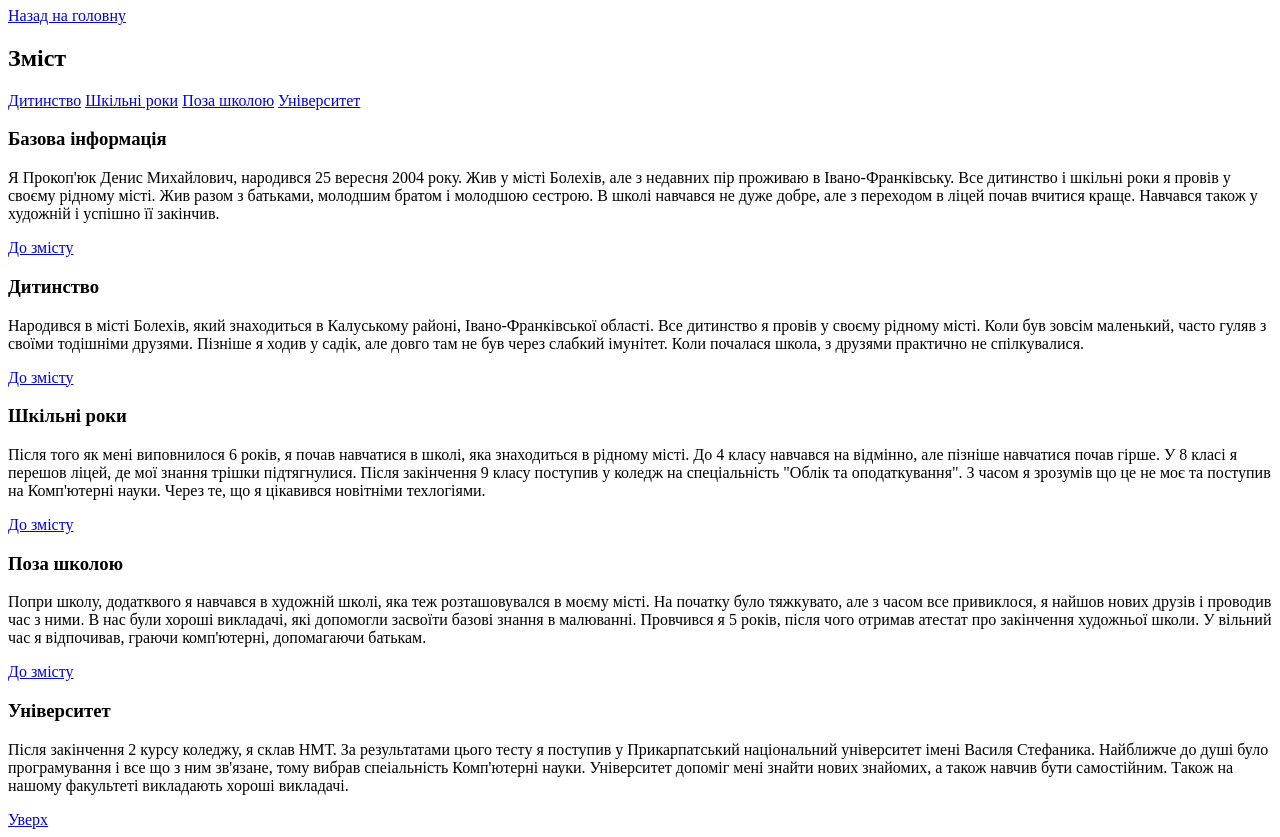
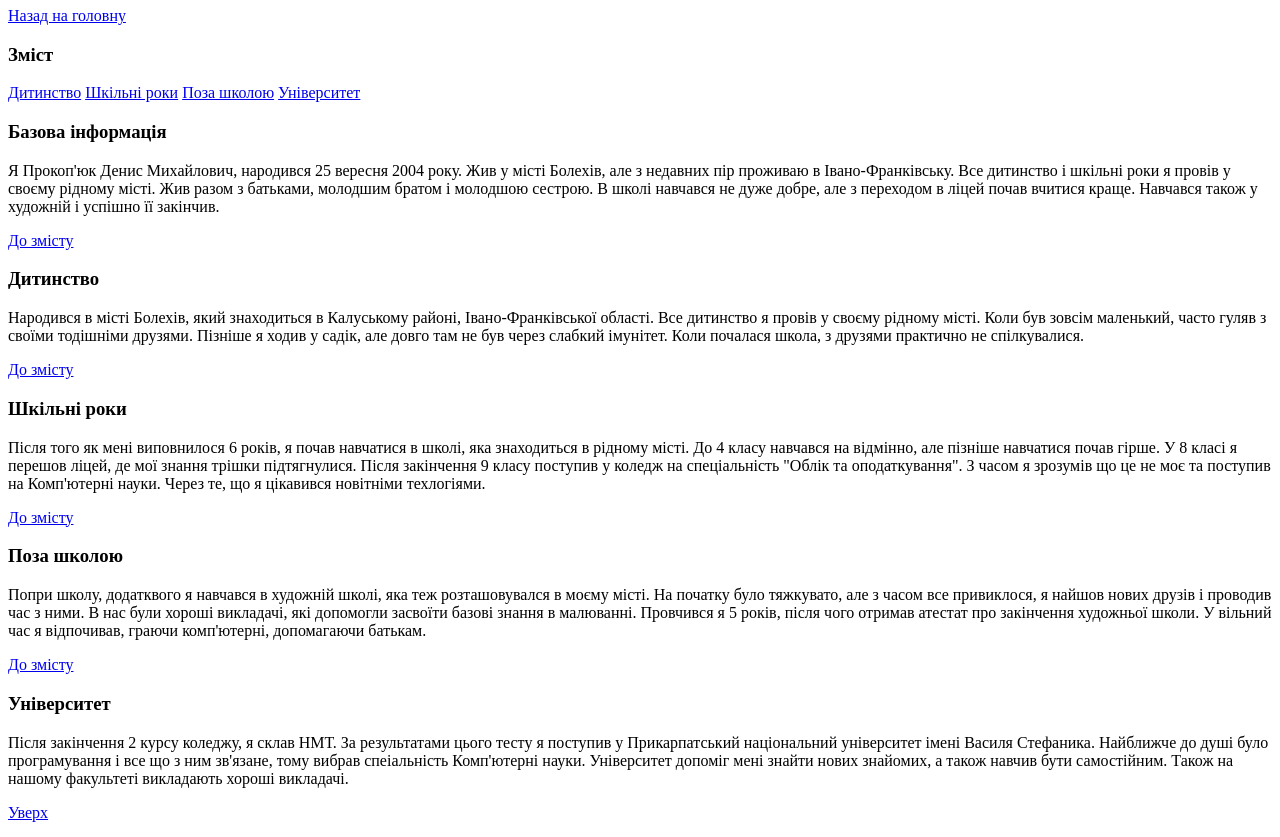
Before and after one commit to k0nty/KN-13_web-disign, a plain HTML site: page Practical_work_№2/biography.html in a window 1280 px wide. Shown: the part 73-910 px from the top of the page. Drawn offline with Linux system fonts and the light colour scheme.

Commit message:
Update biography.html

```diff
--- a/Practical_work_№2/biography.html
+++ b/Practical_work_№2/biography.html
@@ -8,7 +8,7 @@
 <h1>Автобіографія Прокоп'юка Дениса Михайловича</h1>
 <a href="index.html" title="Back to index">Назад на головну</a>
 <article>
-    <h2 id="Content1">Зміст</h2>
+    <h3 id="Content1">Зміст</h3>
     <a href="#Child1">Дитинство</a>
     <a href="#School_years">Шкільні роки</a>
     <a href="#Free_school">Поза школою</a>
```
